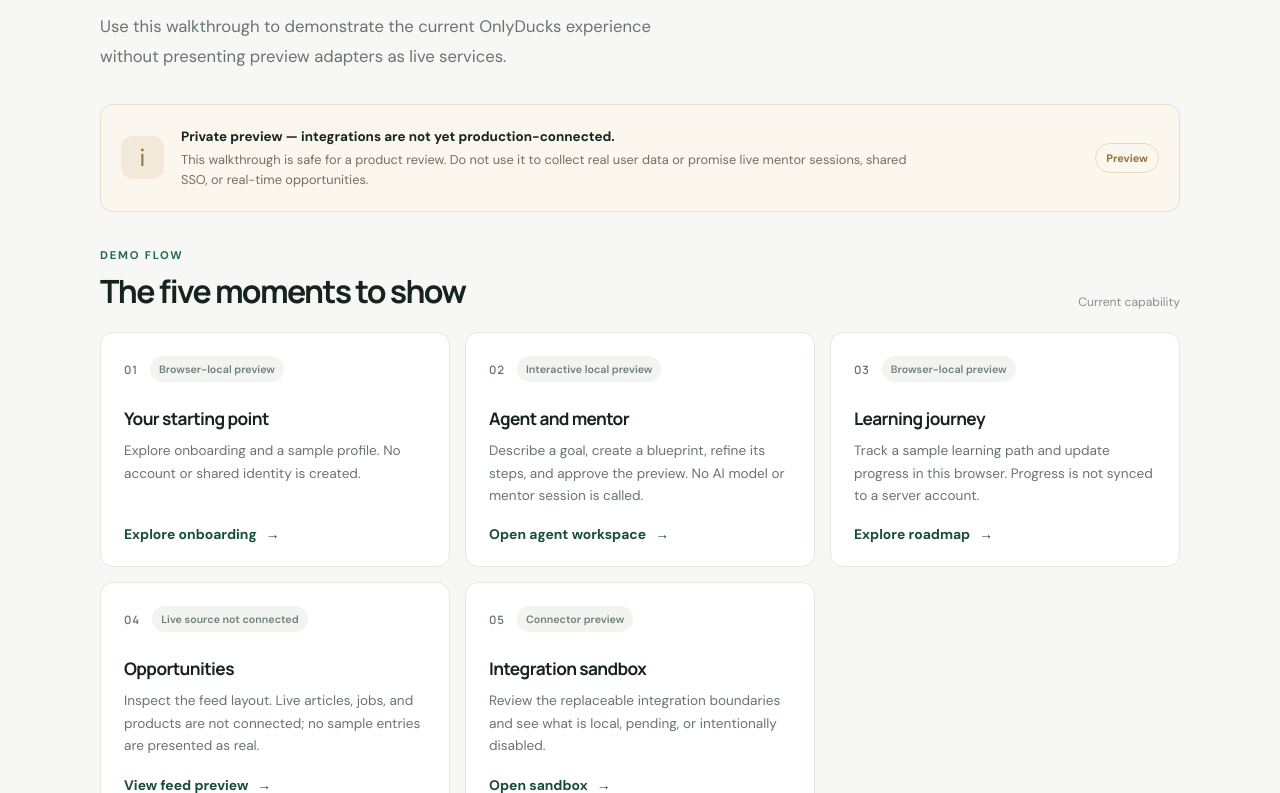
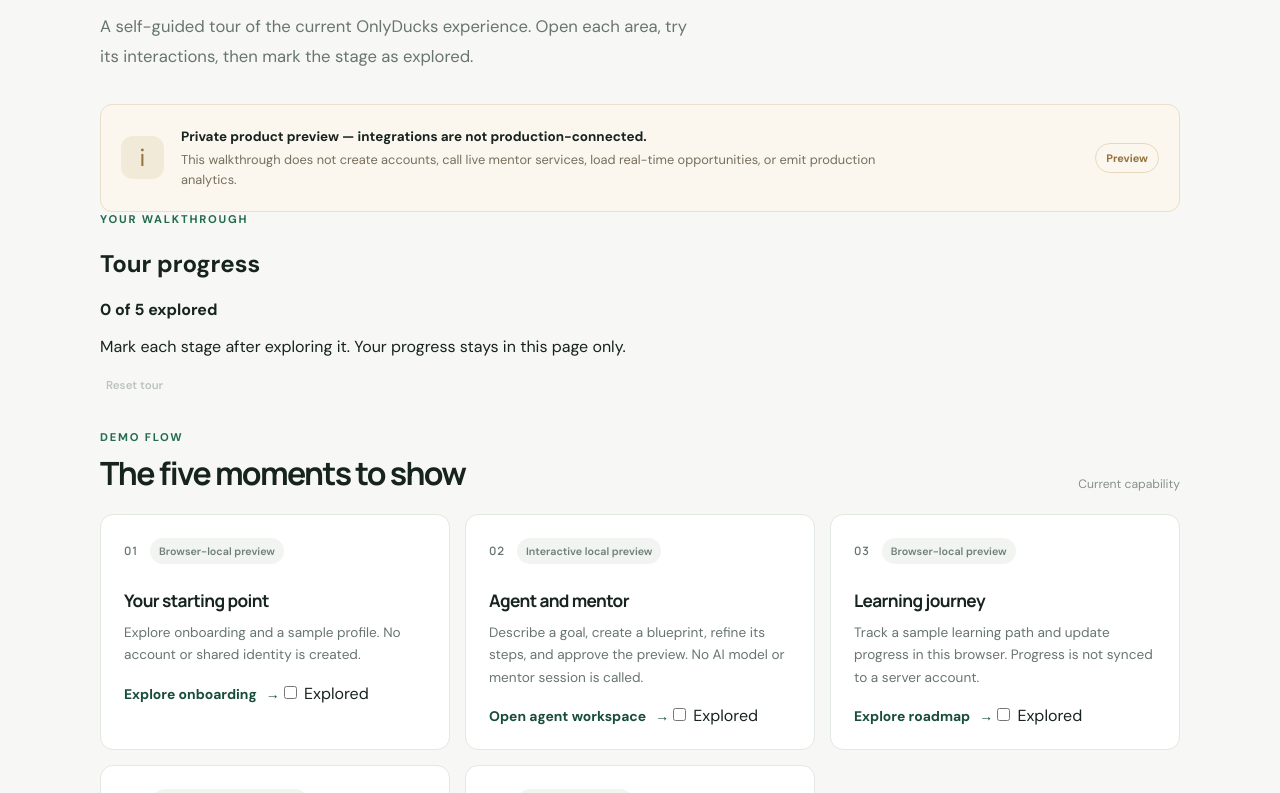
Before and after one commit to CWM-du/OnlyDucks, a Next.js app: page /demo in a window 1280 px wide. Shown: the part 267-1060 px from the top of the page. Built offline with nearby package versions, Linux system fonts and the light colour scheme.

Commit message:
feat(DEV03): add interactive guided tour progress

```diff
--- a/src/app/demo/page.tsx
+++ b/src/app/demo/page.tsx
@@ -1,4 +1,7 @@
+'use client';
+
 import Link from 'next/link';
+import { useMemo, useState } from 'react';
 
 const stages = [
   { number: '01', title: 'Your starting point', status: 'Browser-local preview', detail: 'Explore onboarding and a sample profile. No account or shared identity is created.', href: '/welcome', action: 'Explore onboarding' },
@@ -9,6 +12,15 @@ const stages = [
 ];
 
 export default function DemoPage() {
+  const [completed, setCompleted] = useState<string[]>([]);
+  const progress = useMemo(() => Math.round((completed.length / stages.length) * 100), [completed.length]);
+
+  function toggleStage(number: string) {
+    setCompleted((current) => current.includes(number)
+      ? current.filter((item) => item !== number)
+      : [...current, number]);
+  }
+
   return (
     <>
       <a className="skip-link" href="#page-content">Skip to main content</a>
@@ -31,26 +43,46 @@ export default function DemoPage() {
         <section id="page-content" tabIndex={-1} className="page-intro" aria-labelledby="page-title">
           <p className="eyebrow"><span className="eyebrow-line" /> PRODUCT WALKTHROUGH</p>
           <h1 id="page-title">A guided product tour, <span className="heading-accent">step by step.</span></h1>
-          <p className="hero-copy">Use this walkthrough to demonstrate the current OnlyDucks experience without presenting preview adapters as live services.</p>
+          <p className="hero-copy">A self-guided tour of the current OnlyDucks experience. Open each area, try its interactions, then mark the stage as explored.</p>
         </section>
 
         <section className="feed-status-panel" role="note">
           <div className="status-symbol" aria-hidden="true">i</div>
-          <div className="feed-status-copy"><strong>Private preview — integrations are not yet production-connected.</strong><p>This walkthrough is safe for a product review. Do not use it to collect real user data or promise live mentor sessions, shared SSO, or real-time opportunities.</p></div>
+          <div className="feed-status-copy"><strong>Private product preview — integrations are not production-connected.</strong><p>This walkthrough does not create accounts, call live mentor services, load real-time opportunities, or emit production analytics.</p></div>
           <span className="status-tag">Preview</span>
+        </section>
+
+        <section className="demo-progress-panel" aria-labelledby="demo-progress-title">
+          <div className="demo-progress-heading">
+            <div><p className="eyebrow">YOUR WALKTHROUGH</p><h2 id="demo-progress-title">Tour progress</h2></div>
+            <strong aria-live="polite">{completed.length} of {stages.length} explored</strong>
+          </div>
+          <div className="demo-progress-track" role="progressbar" aria-label="Demo walkthrough progress" aria-valuemin={0} aria-valuemax={100} aria-valuenow={progress} aria-valuetext={`${progress}% explored`}>
+            <span style={{ width: `${progress}%` }} />
+          </div>
+          <div className="demo-progress-footer">
+            <p>{progress === 100 ? 'Walkthrough complete. You have explored every available preview area.' : 'Mark each stage after exploring it. Your progress stays in this page only.'}</p>
+            <button type="button" className="agent-reset-button" onClick={() => setCompleted([])} disabled={completed.length === 0}>Reset tour</button>
+          </div>
         </section>
 
         <section className="section-block" aria-labelledby="walkthrough-title">
           <div className="section-heading"><div><p className="eyebrow">DEMO FLOW</p><h2 id="walkthrough-title">The five moments to show</h2></div><span className="section-note">Current capability</span></div>
           <div className="module-grid">
-            {stages.map((stage) => (
-              <article className="module-card demo-stage-card" key={stage.number}>
-                <div className="module-card-top"><span className="module-number">{stage.number}</span><span className="module-status">{stage.status}</span></div>
-                <h3>{stage.title}</h3>
-                <p>{stage.detail}</p>
-                <Link className="text-link demo-stage-link" href={stage.href}>{stage.action} <span aria-hidden="true">→</span></Link>
-              </article>
-            ))}
+            {stages.map((stage) => {
+              const isComplete = completed.includes(stage.number);
+              return (
+                <article className={isComplete ? 'module-card demo-stage-card is-explored' : 'module-card demo-stage-card'} key={stage.number}>
+                  <div className="module-card-top"><span className="module-number">{stage.number}</span><span className="module-status">{isComplete ? 'Explored' : stage.status}</span></div>
+                  <h3>{stage.title}</h3>
+                  <p>{stage.detail}</p>
+                  <div className="demo-stage-actions">
+                    <Link className="text-link demo-stage-link" href={stage.href}>{stage.action} <span aria-hidden="true">→</span></Link>
+                    <label className="demo-stage-check"><input type="checkbox" checked={isComplete} onChange={() => toggleStage(stage.number)} /> Explored</label>
+                  </div>
+                </article>
+              );
+            })}
           </div>
         </section>
 
@@ -63,6 +95,7 @@ export default function DemoPage() {
             <Link className="text-link" href="/feed">View opportunities <span aria-hidden="true">→</span></Link>
           </div>
         </section>
+        <footer className="site-footer"><Link className="footer-brand" href="/">onlyducks</Link><span>Learning, with a next step in mind.</span><span>Early preview</span></footer>
       </main>
     </>
   );
```
